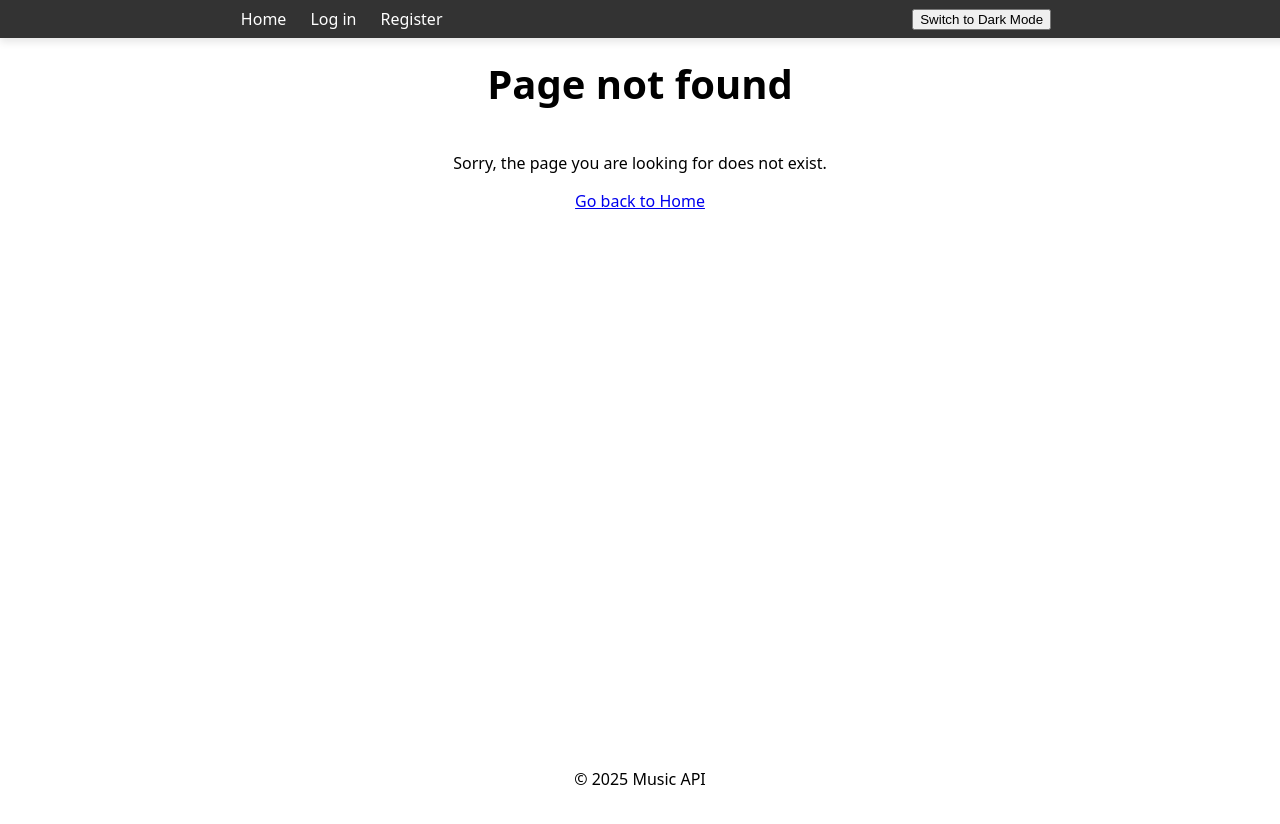
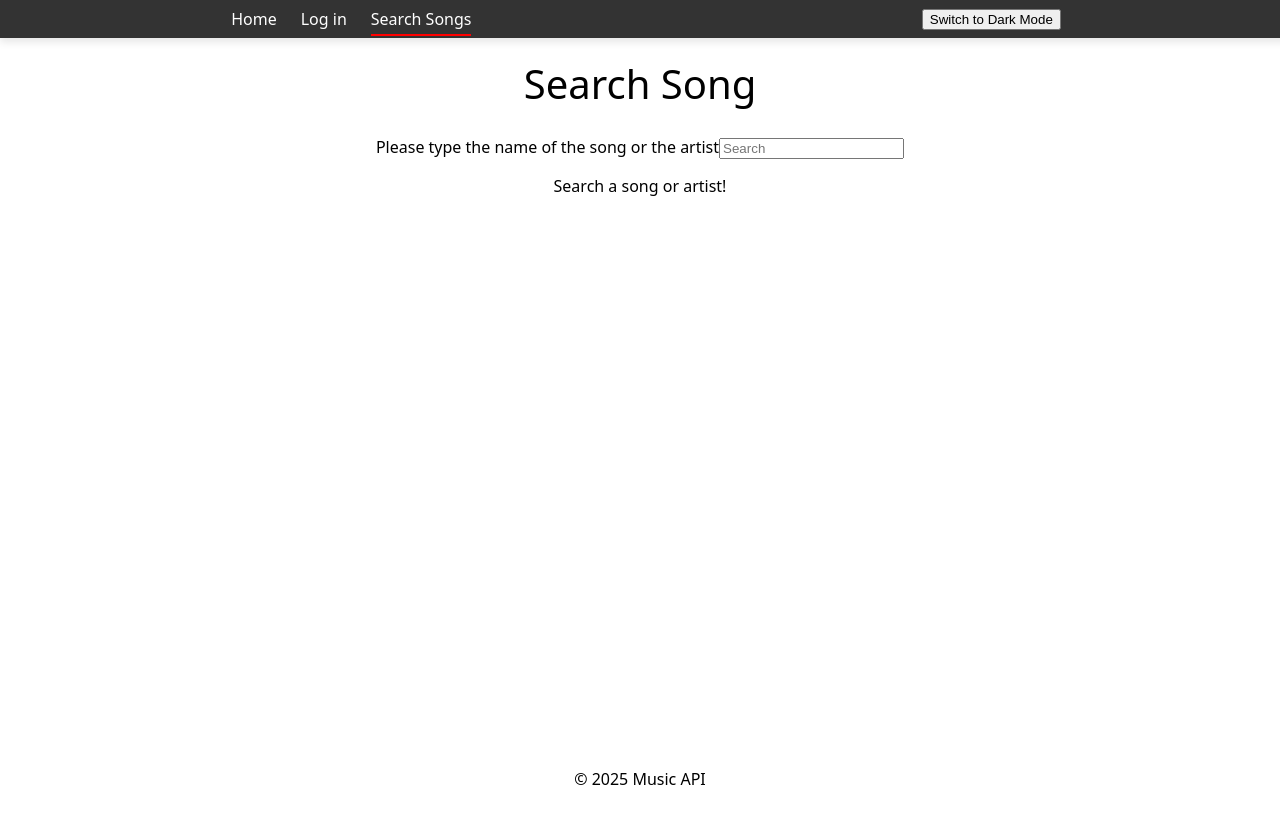
Before and after one commit to b-rino/musicAPI-frontend, a React (Vite) app: page /search in a window 1280 px wide. Before the commit this address had no page. Shown: the top 824 px of the page. Built offline with nearby package versions, Linux system fonts and the light colour scheme.

Commit message:
Added SearchSong.jsx

```diff
--- a/index.html
+++ b/index.html
@@ -1,8 +1,8 @@
-<!doctype html>
+<!DOCTYPE html>
 <html lang="en">
   <head>
     <meta charset="UTF-8" />
-    <link rel="icon" type="image/svg+xml" href="/vite.svg" />
+    <link rel="icon" type="image/png" href="./images/music.png" />
     <meta name="viewport" content="width=device-width, initial-scale=1.0" />
     <title>my-react-app</title>
   </head>
--- a/src/main.jsx
+++ b/src/main.jsx
@@ -6,6 +6,7 @@ import { ThemeProvider } from "../ThemeContext.jsx";
 import "../global.css";
 import Home from "./pages/Home/Home.jsx";
 import NotFound from "./components/NotFound/NotFound.jsx";
+import SearchSong from "./pages/SearchSong/SearchSong.jsx";
 
 const root = document.getElementById("root");
 
@@ -17,6 +18,7 @@ ReactDOM.createRoot(root).render(
           <Route path="/" element={<App />}>
             <Route index element={<Home />} />
             <Route path="*" element={<NotFound />} />
+            <Route path="search" element={<SearchSong />} />
           </Route>
         </Routes>
       </BrowserRouter>
--- a/src/pages/Home/Home.jsx
+++ b/src/pages/Home/Home.jsx
@@ -4,15 +4,14 @@ export default function Home() {
   return (
     <>
       <div className={styles.container}>
-        <h1 className={styles.pageTitle}>The Trucking Company</h1>
+        <h1 className={styles.pageTitle}>The Music API</h1>
         <div className={styles.leftColumn}>
           <p>
             Welcome to <strong>The Music API</strong> - the right place to
             listen to music
           </p>
           <p>
-            <strong>Log in</strong> to create your own playlists to save your
-            favorite music on
+            <strong>Log in</strong> to create your own playlists
           </p>
           <p>
             If you are not yet an user please visit{" "}
--- a/src/pages/Layout/App.jsx
+++ b/src/pages/Layout/App.jsx
@@ -10,7 +10,7 @@ function App() {
         headers={[
           { title: "Home", url: "/" },
           { title: "Log in", url: "/login" },
-          { title: "Register", url: "/register" },
+          { title: "Search Songs", url: "/search" },
         ]}
       />
       <Outlet />
--- /dev/null
+++ b/src/pages/SearchSong/SearchSong.jsx
@@ -0,0 +1,57 @@
+import styles from "./SearchSong.module.css";
+import { useEffect, useState } from "react";
+import fetchData from "../../../utils/persistence";
+export default function SearchSong() {
+  const [songs, setSongs] = useState([]);
+  const [searchTerm, setSearchTerm] = useState("");
+
+  useEffect(() => {
+    if (searchTerm) {
+      fetchData(
+        `https://music.brino.dk/api/v1/songs/search?query=${searchTerm}`,
+        (data) => setSongs(data)
+      );
+    }
+  }, [searchTerm]);
+
+  return (
+    <div className={styles.container}>
+      <div className={styles.pageTitle}>Search Song</div>
+      <div>
+        <label htmlFor="search">
+          Please type the name of the song or the artist
+        </label>
+        <input
+          type="text"
+          id="search"
+          placeholder="Search"
+          value={searchTerm}
+          onChange={(e) => setSearchTerm(e.target.value)}
+        />
+      </div>
+
+      {songs.length > 0 ? (
+        <table className={styles.table}>
+          <thead>
+            <tr>
+              <th>Title</th>
+              <th>Artist</th>
+              <th>Album</th>
+            </tr>
+          </thead>
+          <tbody>
+            {songs.map((song) => (
+              <tr key={song.externalId}>
+                <td>{song.title}</td>
+                <td>{song.artist}</td>
+                <td>{song.album}</td>
+              </tr>
+            ))}
+          </tbody>
+        </table>
+      ) : (
+        <p>Search a song or artist!</p>
+      )}
+    </div>
+  );
+}
--- /dev/null
+++ b/src/pages/SearchSong/SearchSong.module.css
@@ -0,0 +1,32 @@
+.container {
+  display: flex;
+  flex-direction: column;
+  height: 90vh;
+}
+
+.pageTitle {
+  font-size: 2.5rem;
+  display: flex;
+  justify-content: center;
+  margin: 2%;
+}
+
+.table {
+  margin-top: 10px;
+  border: 1px solid;
+  border-collapse: collapse;
+  width: 100%;
+}
+
+.table td,
+.table th {
+  border: 1px solid #ccc;
+  padding: 8px; /* du havde skrevet 'paddin' før */
+  text-align: center;
+}
+
+.table th {
+  background-color: var(--table-header-bg);
+  color: var(--fg);
+  font-weight: bold;
+}
--- a/utils/persistence.js
+++ b/utils/persistence.js
@@ -1,4 +1,4 @@
-export function fetchData(url, callback, method, body) {
+export default function fetchData(url, callback, method, body) {
   const headers = {
     Accept: "application/json",
   };
```
